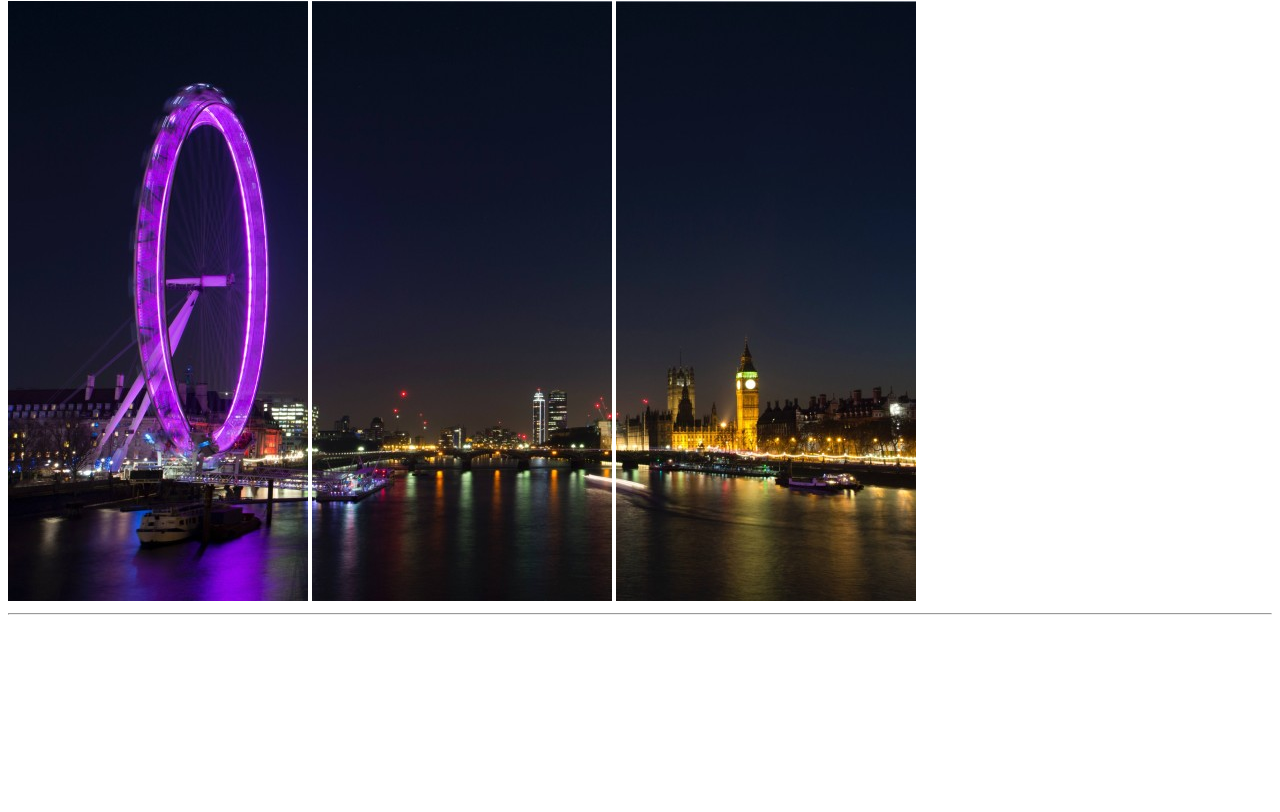
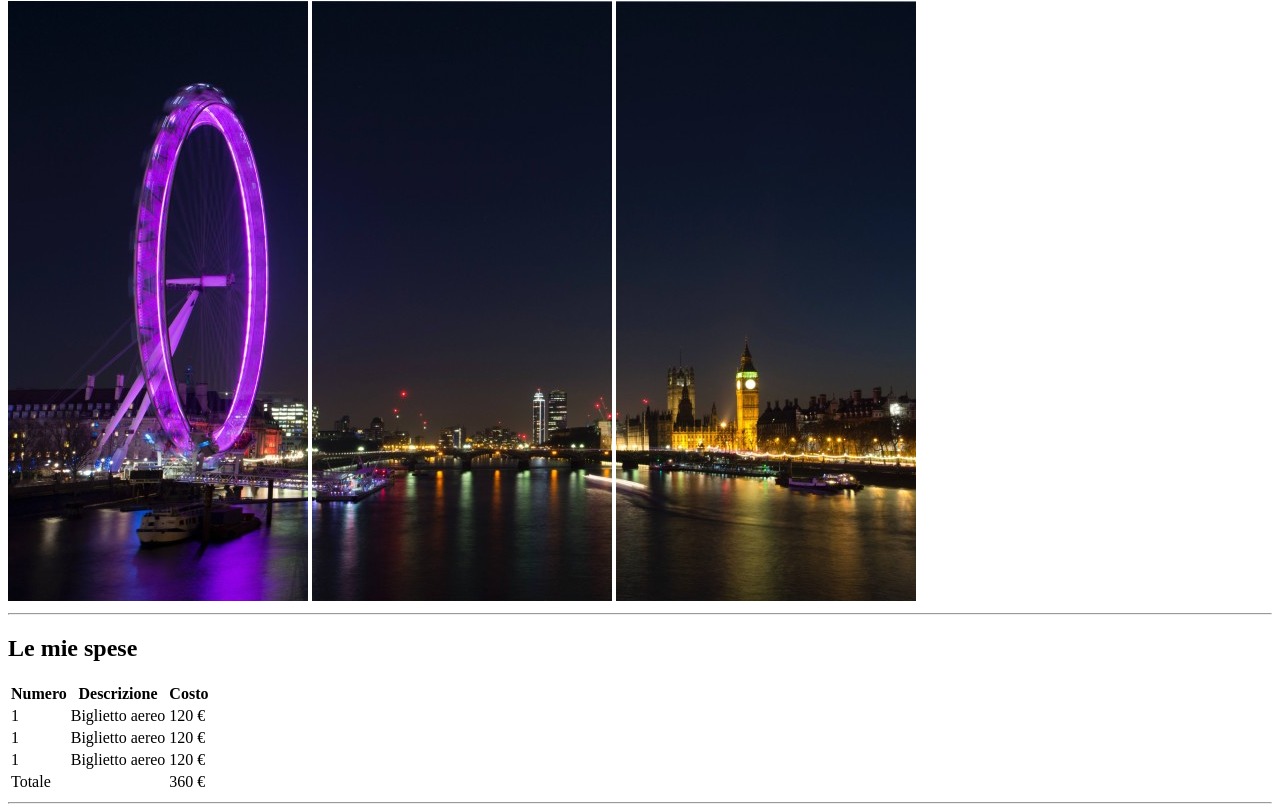
Before and after one commit to carmelocammalleri/html-london-trip, a plain HTML site: page index.html in a window 1280 px wide. Shown: the part 79-891 px from the top of the page. Before the commit the page ends 800 px from the top, so only its background shows below. Drawn offline with Linux system fonts and the light colour scheme.

Commit message:
add first section costs

```diff
--- a/index.html
+++ b/index.html
@@ -5,7 +5,9 @@
   <meta name="viewport" content="width=device-width, initial-scale=1.0">
   <title>Viaggio Londra</title>
 </head>
+
 <body>
+        <!-- Intestazione -->
   <header>
     <h1>Il mio viaggio a Londra</h1>
     <img src="./img/pexels-bill-emrich-230794-0.jpg" alt="Londra">
@@ -14,5 +16,58 @@
     <hr>
   </header>
 
+  <main>
+
+          <!-- Tabella spese -->
+
+    <section>
+
+      <h2>Le mie spese</h2>
+
+      <table>
+        <thead>
+          <tr>
+            <th>Numero</th>
+            <th>Descrizione</th>
+            <th>Costo</th>
+          </tr>
+        </thead>
+
+        <tbody>
+          <tr>
+            <td>1</td>
+            <td>Biglietto aereo</td>
+            <td>120 &euro;</td>
+          </tr>
+
+          <tr>
+            <td>1</td>
+            <td>Biglietto aereo</td>
+            <td>120 &euro;</td>
+          </tr>
+
+          <tr>
+            <td>1</td>
+            <td>Biglietto aereo</td>
+            <td>120 &euro;</td>
+          </tr>
+        </tbody>
+
+      <tfoot>
+        <tr>
+          <td>Totale</td>
+          <td></td>
+          <td>360 &euro;</td>
+        </tr>
+      </tfoot>
+
+      </table>
+
+      <hr>
+
+    </section>
+
+
+  </main>
 </body>
 </html>
```
